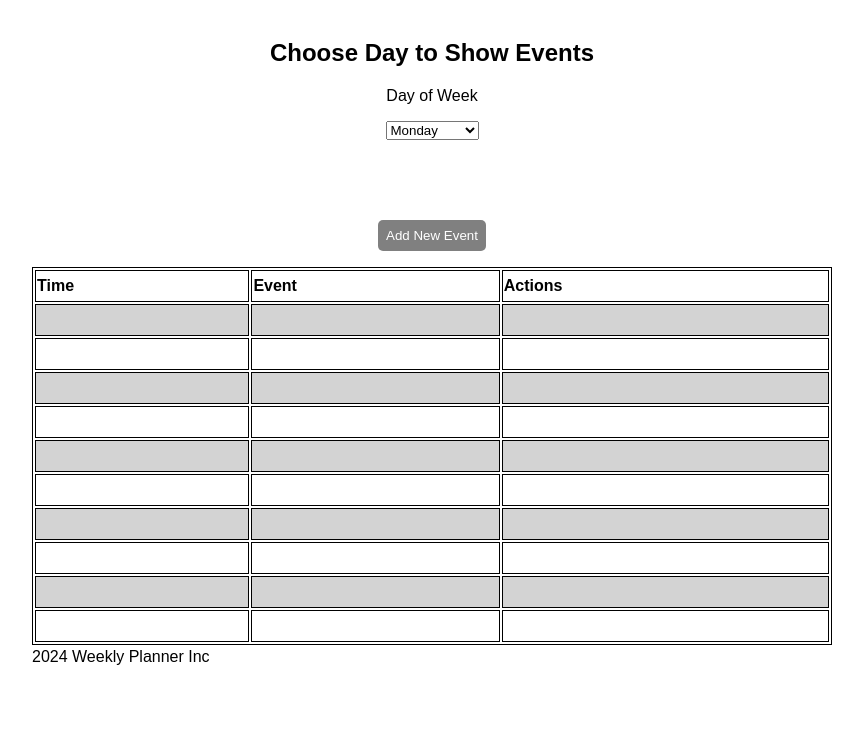
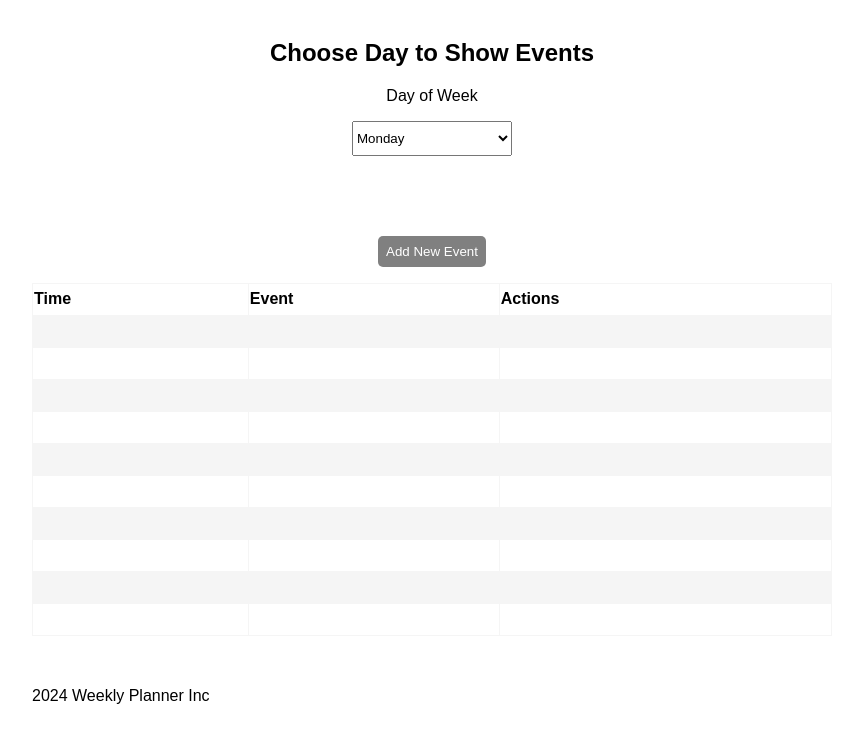
Before and after one commit to michelleschofield/week-planner, a plain HTML site: page index.html in a window 1280 px wide. Shown: the part 69-800 px from the top of the page, without its empty margins (208-1071 px from the left). Drawn offline with Linux system fonts and the light colour scheme.

Commit message:
added styles

```diff
--- a/index.html
+++ b/index.html
@@ -17,7 +17,7 @@
           <p>Day of Week</p>
         </div>
         <form>
-          <select>
+          <select class="day-of-week">
             <option>Monday</option>
             <option>Tuesday</option>
             <option>Wednesday</option>
--- a/styles.css
+++ b/styles.css
@@ -26,7 +26,7 @@ tr {
 }
 
 tr:nth-child(odd) {
-  background-color: lightgrey;
+  background-color: #f5f5f5;
 }
 
 th {
@@ -65,9 +65,8 @@ textarea {
 table,
 th,
 td {
-  border-width: 1px;
-  border-color: black;
-  border-style: solid;
+  border-collapse: collapse;
+  border: 1px solid #f5f5f5;
   margin: 0;
 }
 
@@ -90,6 +89,16 @@ td {
   margin-top: 5rem;
 }
 
+footer {
+  font-size: 1rem;
+  margin-top: 3rem;
+}
+
+.day-of-week {
+  width: 160px;
+  height: 35px;
+}
+
 .button:hover {
   cursor: pointer;
 }
```
